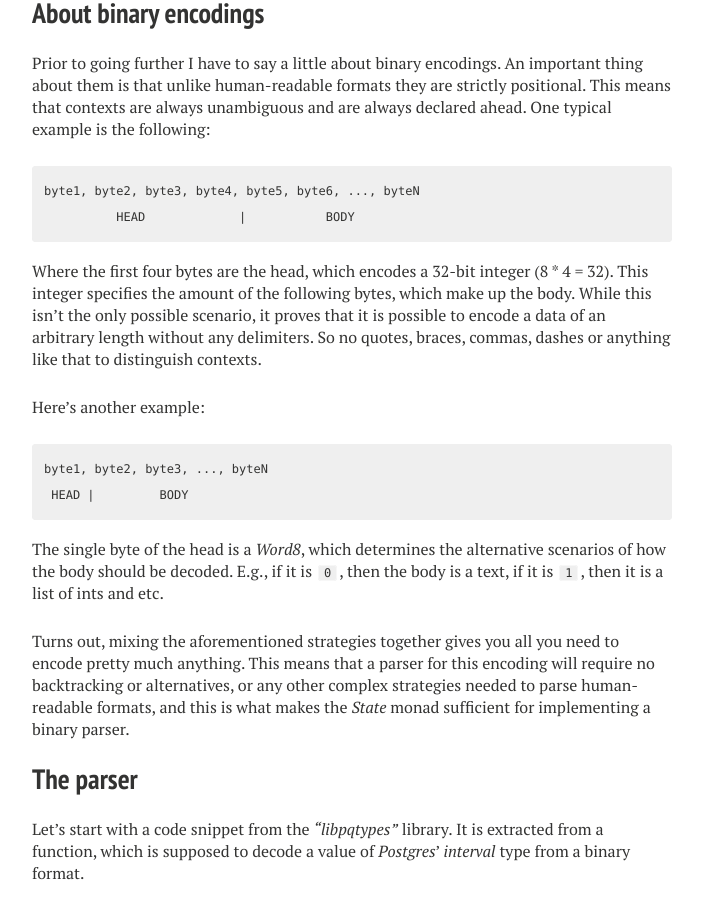
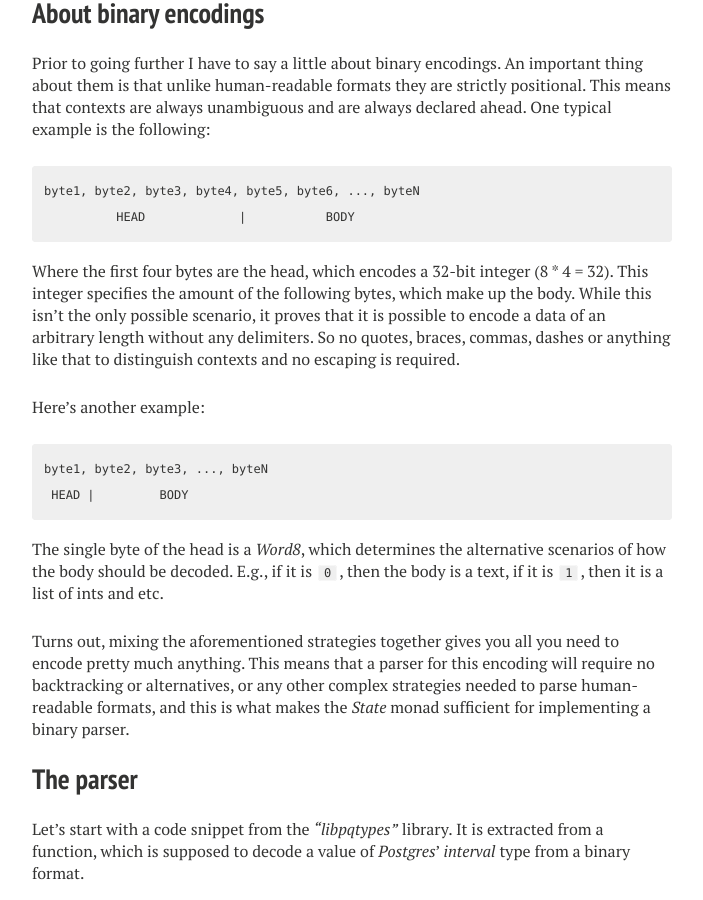
Before and after one commit to nikita-volkov/nikita-volkov.github.io, a Jekyll site: the page built from _posts/2014-11-17-a-taste-of-state-parsers-are-easy.md, in a window 1280 px wide and 900 px high, scrolled down 641 px. Shown: the whole window, without its empty margins (288-991 px from the left). Built offline with Jekyll 4.4.1, drawn with Linux system fonts in a browser that asks for light colours; nearby versions of some CDN libraries; comment, search, counter and statistics services are not loaded.

Commit message:
Update 2014-11-17-a-taste-of-state-parsers-are-easy.md

```diff
--- a/_posts/2014-11-17-a-taste-of-state-parsers-are-easy.md
+++ b/_posts/2014-11-17-a-taste-of-state-parsers-are-easy.md
@@ -24,7 +24,7 @@ Prior to going further I have to say a little about binary encodings. An importa
     byte1, byte2, byte3, byte4, byte5, byte6, ..., byteN
               HEAD             |           BODY
 
-Where the first four bytes are the head, which encodes a 32-bit integer (8 * 4 = 32). This integer specifies the amount of the following bytes, which make up the body. While this isn't the only possible scenario, it proves that it is possible to encode a data of an arbitrary length without any delimiters. So no quotes, braces, commas, dashes or anything like that to distinguish contexts.
+Where the first four bytes are the head, which encodes a 32-bit integer (8 * 4 = 32). This integer specifies the amount of the following bytes, which make up the body. While this isn't the only possible scenario, it proves that it is possible to encode a data of an arbitrary length without any delimiters. So no quotes, braces, commas, dashes or anything like that to distinguish contexts and no escaping is required.
 
 Here's another example:
 
```
